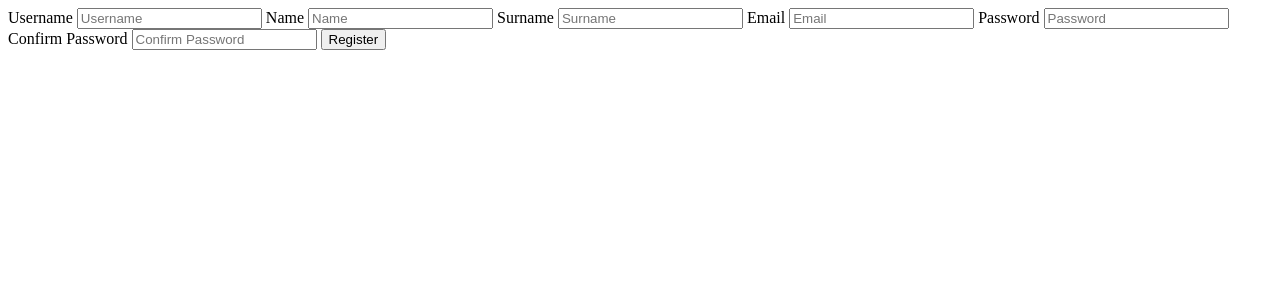
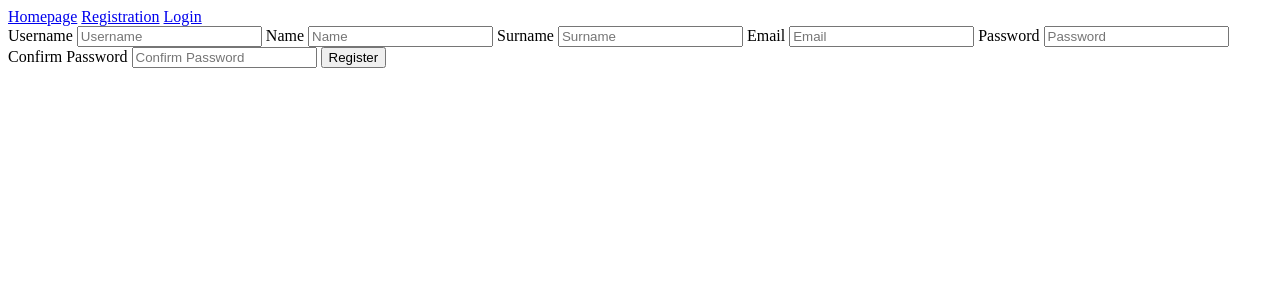
Before and after one commit to LorisPrataiolo/WebDesign, a PHP site: page /php/registrationForm.php in a window 1280 px wide. Shown: the top 300 px of the page. Run offline with PHP 8.4, Linux system fonts and the light colour scheme.

Commit message:
Added stuff

```diff
--- a/php/registrationForm.php
+++ b/php/registrationForm.php
@@ -6,7 +6,11 @@
     <title>Registration Page</title>
 </head>
 <body>
-    <?php require("./sharedFiles/nav.php") ?>
+    <nav>
+        <a href="../index.php">Homepage</a>
+        <a href="./registrationForm.php">Registration</a>
+        <a href="./loginForm.php">Login</a>
+    </nav>
 
 
 
--- a/php/sharedFiles/nav.php
+++ b/php/sharedFiles/nav.php
@@ -1,3 +1,5 @@
 <nav>
-
+    <a href="">Homepage</a>
+    <a href="">Registration</a>
+    <a href="">Login</a>
 </nav>
```
